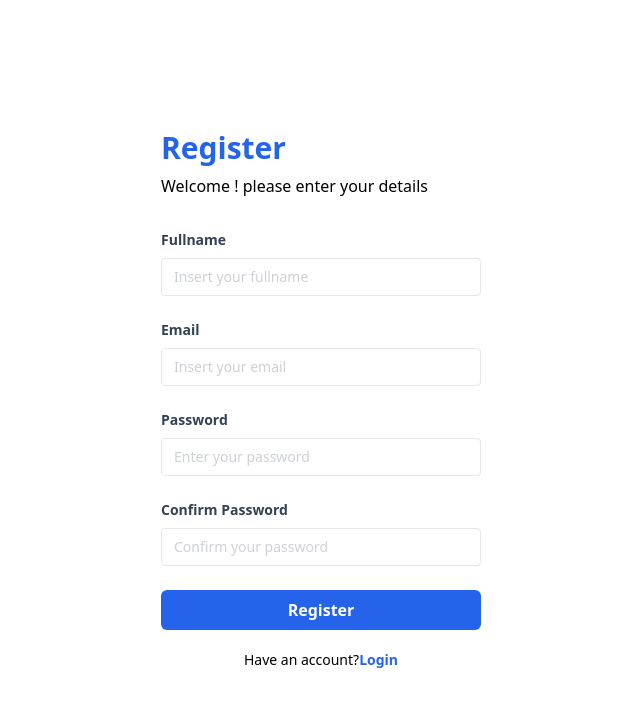
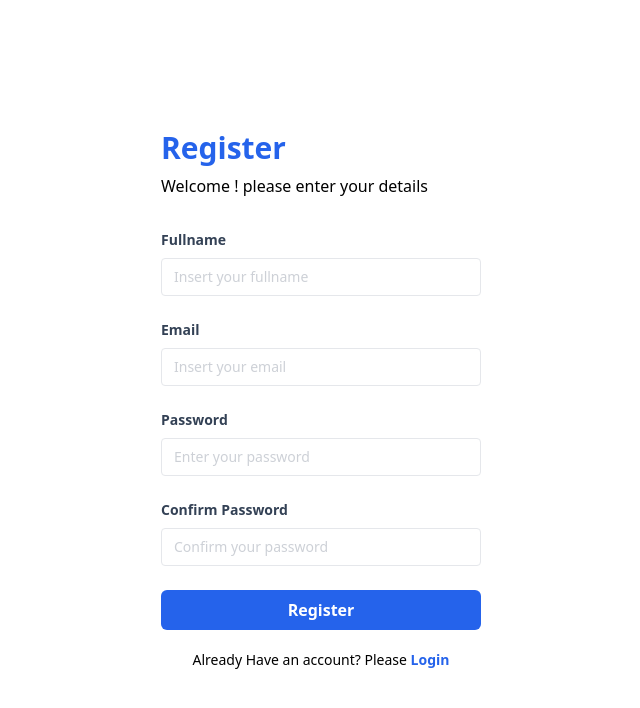
Before and after one commit to Dewan22blue-hawk/React-Learn, a React (Vite) app: page /register in a window 1280 px wide. Shown: the top 708 px of the page, without its empty margins (319-959 px from the left). Built offline with nearby package versions, Linux system fonts and the light colour scheme.

Commit message:
conditional rendering with props dan dicek menggunakan ternary atau operator and

```diff
--- a/src/Pages/login.jsx
+++ b/src/Pages/login.jsx
@@ -1,18 +1,11 @@
-import { Link } from "react-router-dom";
 import FormLogin from "../components/Fragments-organism/FormLogin";
 import AuthLayouts from "../components/Layouts-templates/AuthLayouts";
 
 const LoginPage = () => {
   return (
-    <AuthLayouts title="Login">
+    <AuthLayouts title="Login" type="login">
       {/* formLogin ini masuk sebagai props children */}
       <FormLogin />
-      <p className="text-sm mt-5 text-center">
-        Don't have an account?
-        <Link className="font-bold text-blue-600" to="/register">
-          Register
-        </Link>
-      </p>
     </AuthLayouts>
   );
 };
--- a/src/Pages/register.jsx
+++ b/src/Pages/register.jsx
@@ -1,19 +1,12 @@
-import { Link } from "react-router-dom";
 import FormLogin from "../components/Fragments-organism/FormLogin";
 import FormRegister from "../components/Fragments-organism/FormRegister";
 import AuthLayouts from "../components/Layouts-templates/AuthLayouts";
 
 const RegisterPage = () => {
   return (
-    <AuthLayouts title="Register">
+    <AuthLayouts title="Register" type="register">
       {/* formLogin ini masuk sebagai props children */}
       <FormRegister />
-      <p className="text-sm mt-5 text-center">
-        Have an account?
-        <Link className="font-bold text-blue-600" to="/login">
-          Login
-        </Link>
-      </p>
     </AuthLayouts>
   );
 };
--- a/src/components/Layouts-templates/AuthLayouts.jsx
+++ b/src/components/Layouts-templates/AuthLayouts.jsx
@@ -1,7 +1,8 @@
+import { Link } from "react-router-dom";
 import FormLogin from "../Fragments-organism/FormLogin";
 
 const AuthLayouts = (props) => {
-  const { children, title } = props;
+  const { children, title, type } = props;
   return (
     <div className="mx-2 flex justify-center min-h-screen items-center">
       <div className="w-full max-w-xs">
@@ -10,6 +11,23 @@
           Welcome ! please enter your details
         </p>
         {children}
+        <p className="text-sm mt-5 text-center">
+          {/* gunakan ternary operator jika hanya 2 kondisi */}
+          {type === "login"
+            ? "Don't have an account? "
+            : "Already Have an account? Please"}{" "}
+          {/* gunakan and operator jika kondisi lebih dari 2 jadi render satu-satu */}
+          {type === "login" && (
+            <Link className="font-bold text-blue-600" to="/register">
+              Register
+            </Link>
+          )}
+          {type === "register" && (
+            <Link className="font-bold text-blue-600" to="/login">
+              Login
+            </Link>
+          )}
+        </p>
       </div>
     </div>
   );
```
